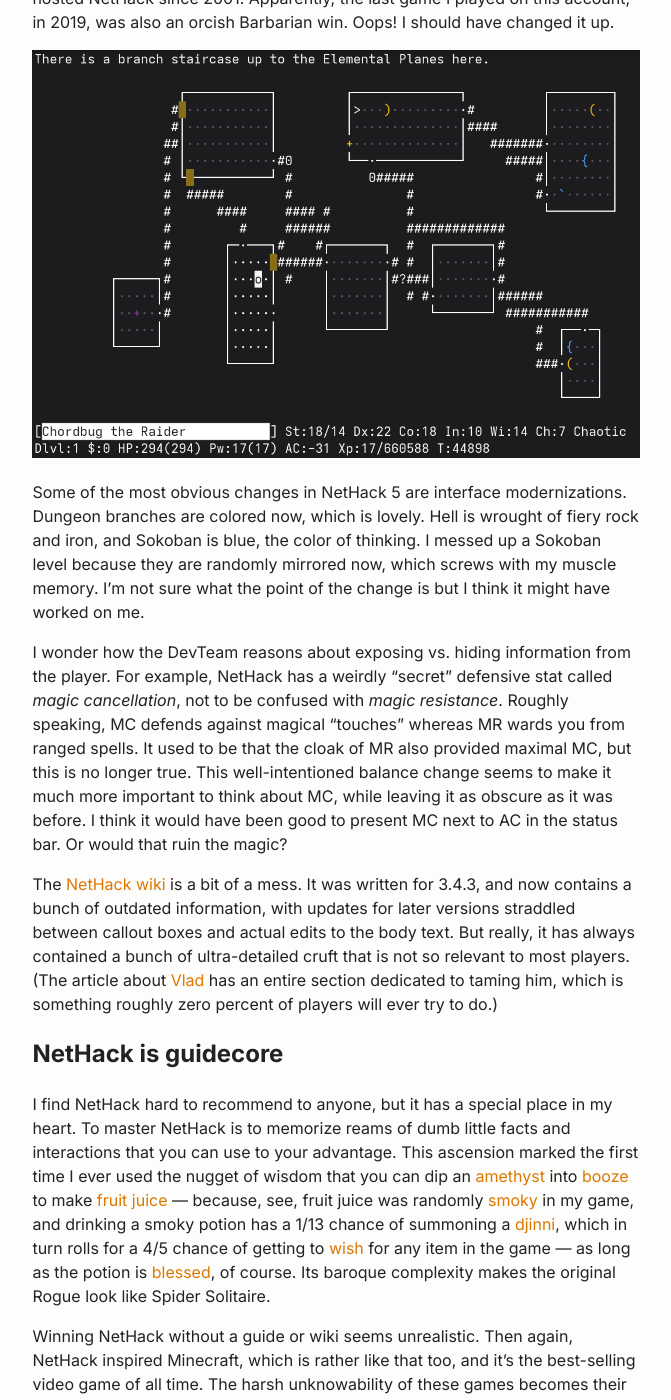
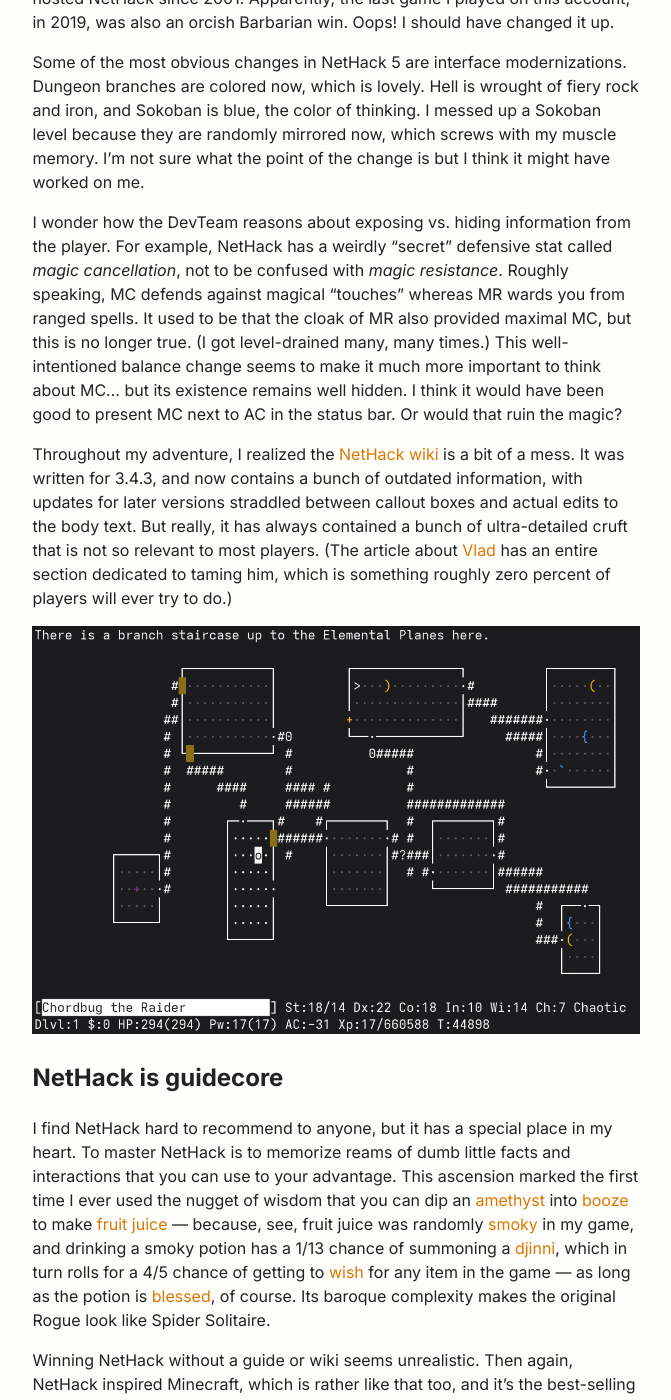
Before and after one commit to lynn/lynn.github.io, a Jekyll site: the page built from _posts/2026-05-23-nethack.md, in a window 1280 px wide and 1400 px high, scrolled down 690 px. Shown: the whole window, without its empty margins (70-741 px from the left). Built offline with Jekyll 4.4.1, drawn with Linux system fonts in a browser that asks for light colours.

Commit message:
Shuffle things around

```diff
--- a/_posts/2026-05-23-nethack.md
+++ b/_posts/2026-05-23-nethack.md
@@ -14,15 +14,15 @@
 
 I won as an [orcish Barbarian](https://archive.alt.org/dumplog/chordbug/1778664962.nh500.txt), playing on [nethack.alt.org](https://www.alt.org/nethack/), a Telnet server that has hosted NetHack since 2001. Apparently, the last game I played on this account, in 2019, was also an orcish Barbarian win. Oops! I should have changed it up.
 
+Some of the most obvious changes in NetHack 5 are interface modernizations. Dungeon branches are colored now, which is lovely. Hell is wrought of fiery rock and iron, and Sokoban is blue, the color of thinking. I messed up a Sokoban level because they are randomly mirrored now, which screws with my muscle memory. I'm not sure what the point of the change is but I think it might have worked on me.
+
+I wonder how the DevTeam reasons about exposing vs. hiding information from the player. For example, NetHack has a weirdly "secret" defensive stat called *magic cancellation*, not to be confused with *magic resistance*. Roughly speaking, MC defends against magical "touches" whereas MR wards you from ranged spells. It used to be that the cloak of MR also provided maximal MC, but this is no longer true. (I got level-drained many, many times.) This well-intentioned balance change seems to make it much more important to think about MC... but its existence remains well hidden. I think it would have been good to present MC next to AC in the status bar. Or would that ruin the magic?
+
+Throughout my adventure, I realized the [NetHack wiki](https://nethackwiki.com/wiki/Main_Page) is a bit of a mess. It was written for 3.4.3, and now contains a bunch of outdated information, with updates for later versions straddled between callout boxes and actual edits to the body text. But really, it has always contained a bunch of ultra-detailed cruft that is not so relevant to most players. (The article about [Vlad](https://nethackwiki.com/wiki/Vlad_the_Impaler) has an entire section dedicated to taming him, which is something roughly zero percent of players will ever try to do.)
+
 <style>article img { max-width: 100%; max-height: 100%; }</style>
 
 ![Screenshot of NetHack](/images/nethack.png)
-
-Some of the most obvious changes in NetHack 5 are interface modernizations. Dungeon branches are colored now, which is lovely. Hell is wrought of fiery rock and iron, and Sokoban is blue, the color of thinking. I messed up a Sokoban level because they are randomly mirrored now, which screws with my muscle memory. I'm not sure what the point of the change is but I think it might have worked on me.
-
-I wonder how the DevTeam reasons about exposing vs. hiding information from the player. For example, NetHack has a weirdly "secret" defensive stat called *magic cancellation*, not to be confused with *magic resistance*. Roughly speaking, MC defends against magical "touches" whereas MR wards you from ranged spells. It used to be that the cloak of MR also provided maximal MC, but this is no longer true. This well-intentioned balance change seems to make it much more important to think about MC, while leaving it as obscure as it was before. I think it would have been good to present MC next to AC in the status bar. Or would that ruin the magic?
-
-The [NetHack wiki](https://nethackwiki.com/wiki/Main_Page) is a bit of a mess. It was written for 3.4.3, and now contains a bunch of outdated information, with updates for later versions straddled between callout boxes and actual edits to the body text. But really, it has always contained a bunch of ultra-detailed cruft that is not so relevant to most players. (The article about [Vlad](https://nethackwiki.com/wiki/Vlad_the_Impaler) has an entire section dedicated to taming him, which is something roughly zero percent of players will ever try to do.)
 
 ## NetHack is guidecore
 
```
